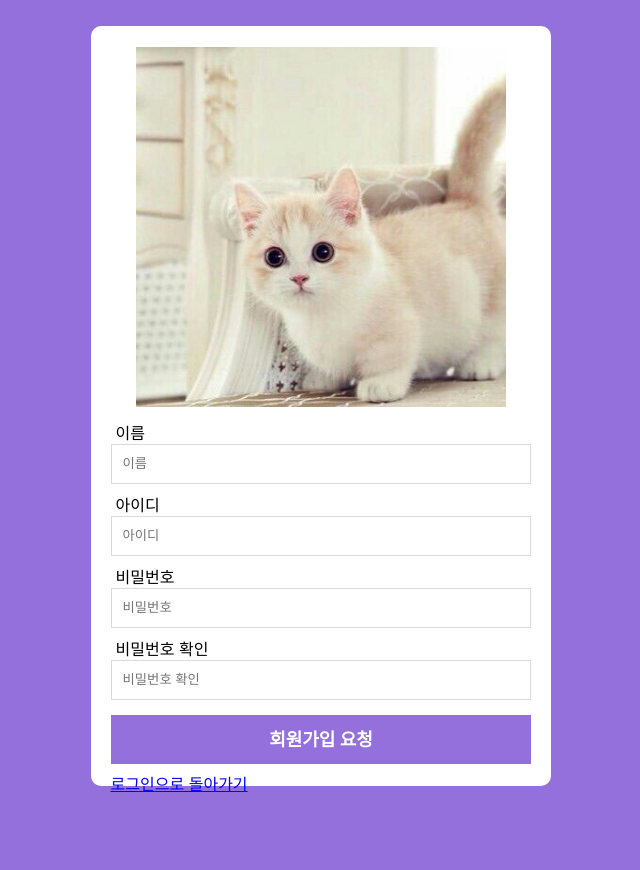
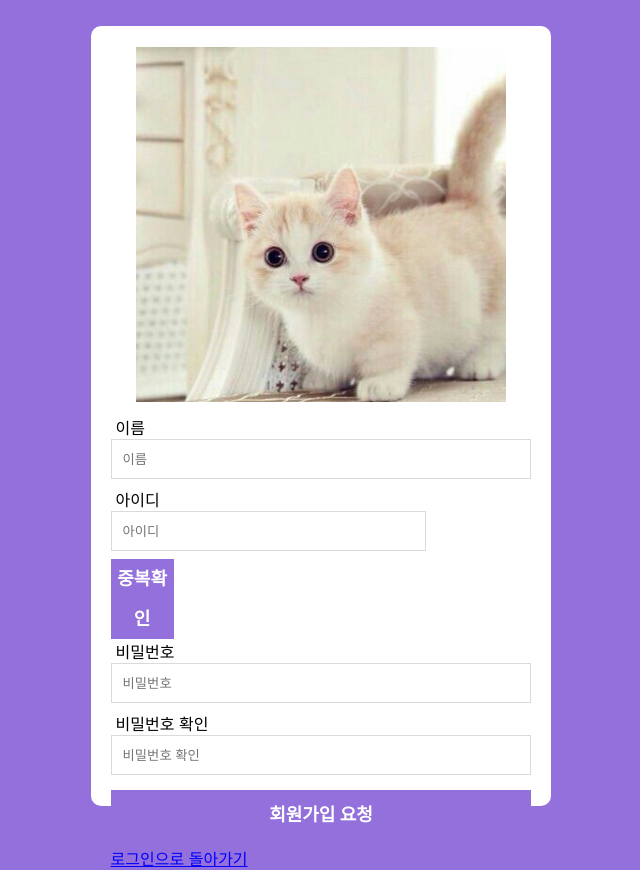
Before and after one commit to koabc9999/web_community, a React (Create React App) app: page /signup in a window 1280 px wide. Shown: the whole page, without its empty margins (319-959 px from the left). Before the commit the page ends 811 px from the top, so only its background shows below. Built offline with nearby package versions, Linux system fonts and the light colour scheme.

Commit message:
button keeps going to next line

```diff
--- a/src/components/component_signUp.js
+++ b/src/components/component_signUp.js
@@ -9,7 +9,7 @@ const Container = styled.div`
     margin: 2% 32%;
     padding: 20px;
     width: 30;
-    height: 720px;
+    height: 740px;
     border-radius: 10px;
     background: white;
 `;
@@ -17,7 +17,7 @@ const Container = styled.div`
 const CatImage = styled.div`
     background-image: url(${cat});
     width: 88%;
-    height:50%;
+    height: 48%;
     margin: 0.4% 6% 3%;
 `;
 
@@ -25,6 +25,19 @@ const Input = styled.input`
     position: relative;
     overflow: hidden;
     width: 100%;
+    height: 40px;
+    margin: 0 0 8px;
+    padding: 5px 39px 5px 11px;
+    border: solid 1px #dadada;
+    background: #fff;
+    box-sizing: border-box;
+`;
+
+// 아이디 중복 확인 버튼을 위해서 가로 길이가 좀 더 짧은 입력창
+const IDInput = styled.input`
+    position: relative;
+    overflow: hidden;
+    width: 75%;
     height: 40px;
     margin: 0 0 8px;
     padding: 5px 39px 5px 11px;
@@ -47,6 +60,17 @@ const Button = styled.div`
     border: none;
     border-radius: 0;
     background-color: mediumpurple;
+`;
+
+const IDButton = styled.div`
+    font-size: 18px;
+    font-weight: 700;
+    line-height: 40px;
+    background-color: mediumpurple;
+    border-radius: 0;
+    color: #fff;
+    width: 15%;
+    text-align: center;
 `;
 
 const StyledText = styled.text`
@@ -97,6 +121,7 @@ function ComponentSignUp() {
         <Container>
             <CatImage></CatImage>
             <StyledText>이름</StyledText>
+            <br/>
             <Input
                 id="name"
                 name="name"
@@ -104,15 +129,19 @@ function ComponentSignUp() {
                 placeholder="이름"
                 onChange={onChangeAccount}
             />
+            <br/>
             <StyledText>아이디</StyledText>
-            <Input
+            <br/>
+            <IDInput
                 id="id"
                 name="id"
                 type="text"
                 placeholder="아이디"
                 onChange={onChangeAccount}
             />
+            <IDButton>중복확인</IDButton>
             <StyledText>비밀번호</StyledText>
+            <br/>
             <Input
                 id="password"
                 name="password"
@@ -120,7 +149,9 @@ function ComponentSignUp() {
                 placeholder="비밀번호"
                 onChange={onChangeAccount}
             />
+            <br/>
             <StyledText>비밀번호 확인</StyledText>
+            <br/>
             <Input
                 id="pwcheck"
                 name="pwcheck"
```
